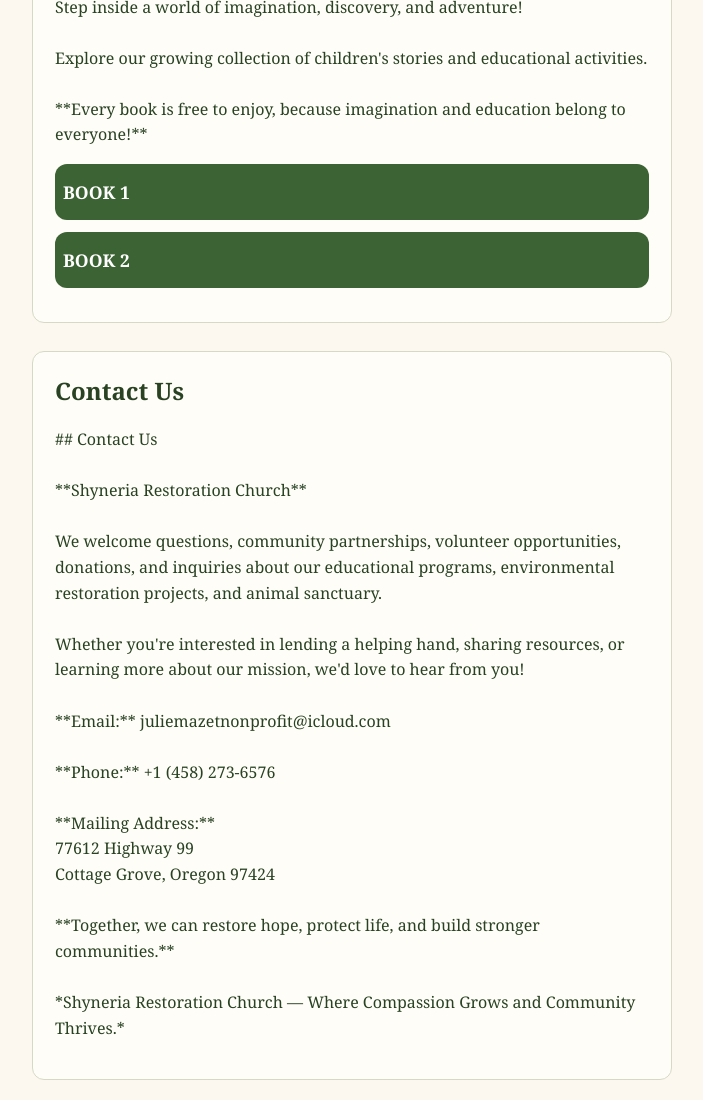
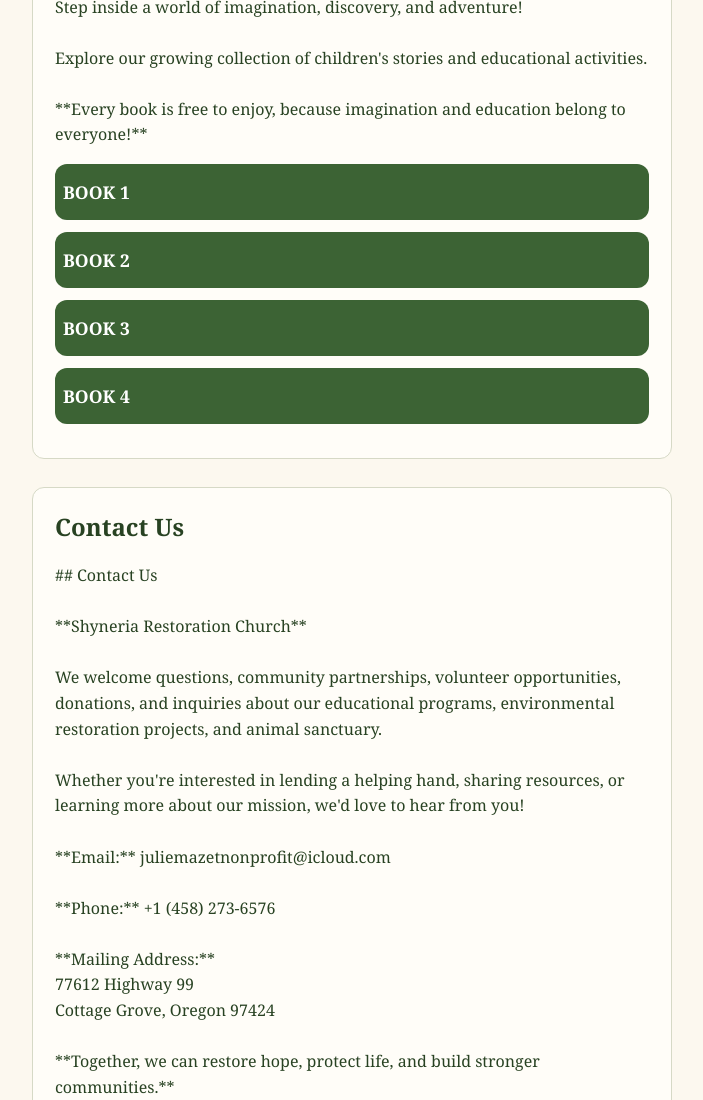
Before and after one commit to JULIEMCLEACH/shyneria-restoration-church, a plain HTML site: page index.html in a window 1280 px wide. Shown: the part 3877-4977 px from the top of the page, without its empty margins (288-991 px from the left). Drawn offline with Linux system fonts and the light colour scheme.

Commit message:
Update index.html

```diff
--- a/index.html
+++ b/index.html
@@ -1,10 +1,15 @@
-<!doctype html>
+ <!doctype html>
 <html lang="en"><head><meta charset="utf-8"><meta name="viewport" content="width=device-width,initial-scale=1"><title>Welcome to Shyneria</title><style>
 :root{font-family:Georgia,serif;color:#284222;background:#fcf8ef}*{box-sizing:border-box}body{margin:0}main{max-width:850px;margin:auto;padding:16px;text-align:center}.hero{display:block;width:min(100%,520px);height:auto;margin:0 auto 20px}nav{display:grid;grid-template-columns:repeat(2,minmax(0,1fr));gap:12px;max-width:540px;margin:0 auto 36px}a.button{display:block;padding:16px 8px;background:#3c6334;color:white;text-decoration:none;border-radius:12px;font:bold 1.1rem Georgia,serif}a.button:hover,a.button:focus{background:#254b28}section{max-width:640px;margin:28px auto;padding:22px;border:1px solid #d6d9c6;border-radius:12px;background:#fffdf8;text-align:left}section h2{margin-top:0}section p{line-height:1.6;white-space:pre-line}section a.button{margin:12px 0}footer{font-size:.9rem;color:#5c6c55;margin:32px 0}@media(max-width:400px){nav{grid-template-columns:1fr}.hero{width:100%}}
 </style></head><body><main><img class="hero" src="/images/shyneria-logo.jpg" alt="Welcome to Shyneria — Open to Find a Kingdom Inside, with mushrooms, acorns and vines"><nav aria-label="Main navigation"><a class="button" href="#our-story">Our Story</a><a class="button" href="#our-mission">Our Mission</a><a class="button" href="#library">Library</a><a class="button" href="#contact-us">Contact Us</a></nav>
 <section id="our-story"><h2>Our Story</h2><p>Our story will appear here.</p></section>
 <section id="our-mission"><h2>Our Mission</h2><p>Our mission will appear here.</p></section>
-<section id="library"><h2>Library</h2><p>Our books and coloring pages will appear here.</p><a class="button" href="/FINISHED%20UPDATED%20BOOK%201%2011-1-2026.pdf" target="_blank" rel="noopener">BOOK 1</a><a class="button" href="/Book2.pdf" target="_blank" rel="noopener">BOOK 2</a></section>
+<section id="library"><h2>Library</h2><p>Our books and coloring pages will appear here.</p>
+<a class="button" href="/FINISHED%20UPDATED%20BOOK%201%2011-1-2026.pdf" target="_blank" rel="noopener">BOOK 1</a>
+<a class="button" href="/Book2.pdf" target="_blank" rel="noopener">BOOK 2</a>
+<a class="button" href="/Book3.pdf" target="_blank" rel="noopener">BOOK 3</a>
+<a class="button" href="/Book4.pdf" target="_blank" rel="noopener">BOOK 4</a>
+</section>
 <section id="contact-us"><h2>Contact Us</h2><p>Contact information will appear here.</p></section>
 </main><script>
 fetch("/content/home.json").then(r=>{if(!r.ok)throw Error();return r.json()}).then(data=>{for(const key of ["our-story","our-mission","library","contact-us"]){const section=document.getElementById(key);if(section&&typeof data[key]==="string")section.querySelector("p").textContent=data[key];}}).catch(()=>{});
```
